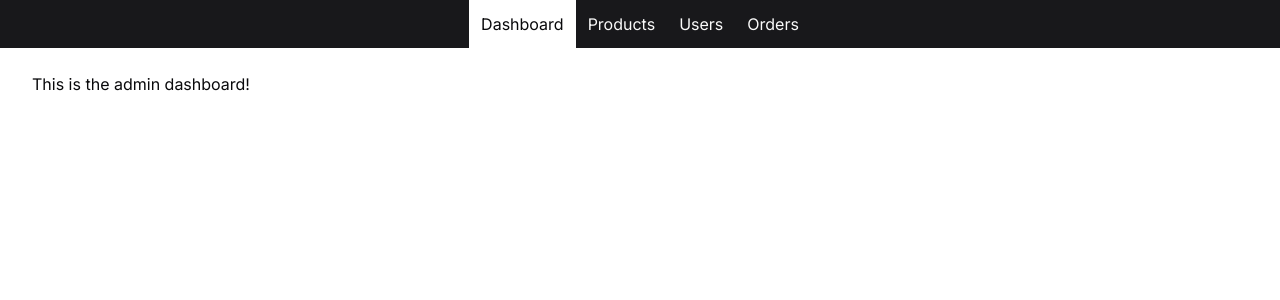
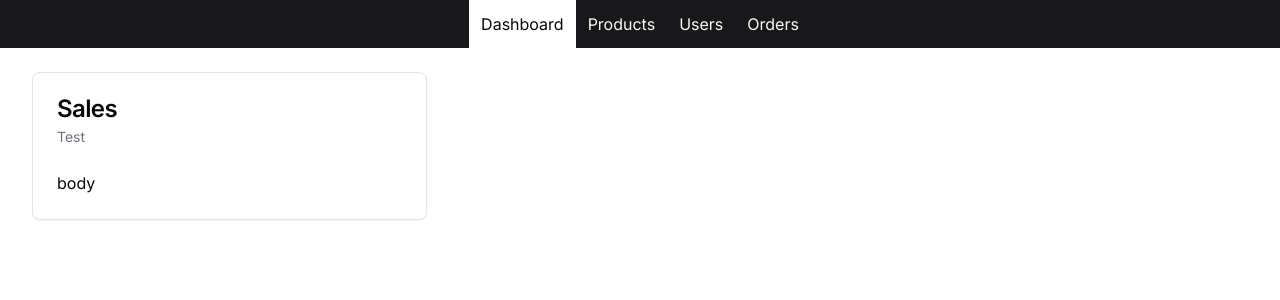
Before and after one commit to jrbarnhart/mock-web-store, a Next.js app: page /admin in a window 1280 px wide. Shown: the top 300 px of the page. Built offline with nearby package versions, Linux system fonts and the light colour scheme.

Commit message:
Add DashboardCard component built from shadcn Card

```diff
--- a/app/admin/page.tsx
+++ b/app/admin/page.tsx
@@ -1,3 +1,35 @@
-export default function Page() {
-  return <p>This is the admin dashboard!</p>;
+import {
+  Card,
+  CardContent,
+  CardDescription,
+  CardHeader,
+  CardTitle,
+} from "@/components/ui/card";
+
+export default function AdminDashboard() {
+  return (
+    <div className="grid grid-cols-1 md:grid-cols-2 lg:grid-cols-3 gap-4">
+      <DashboardCard title="Sales" subtitle="Test" body="body" />
+    </div>
+  );
 }
+
+interface DashboardCardProps {
+  title: string;
+  subtitle: string;
+  body: string;
+}
+
+function DashboardCard({ title, subtitle, body }: DashboardCardProps) {
+  return (
+    <Card>
+      <CardHeader>
+        <CardTitle>{title}</CardTitle>
+        <CardDescription>{subtitle}</CardDescription>
+      </CardHeader>
+      <CardContent>
+        <p>{body}</p>
+      </CardContent>
+    </Card>
+  );
+}
```
